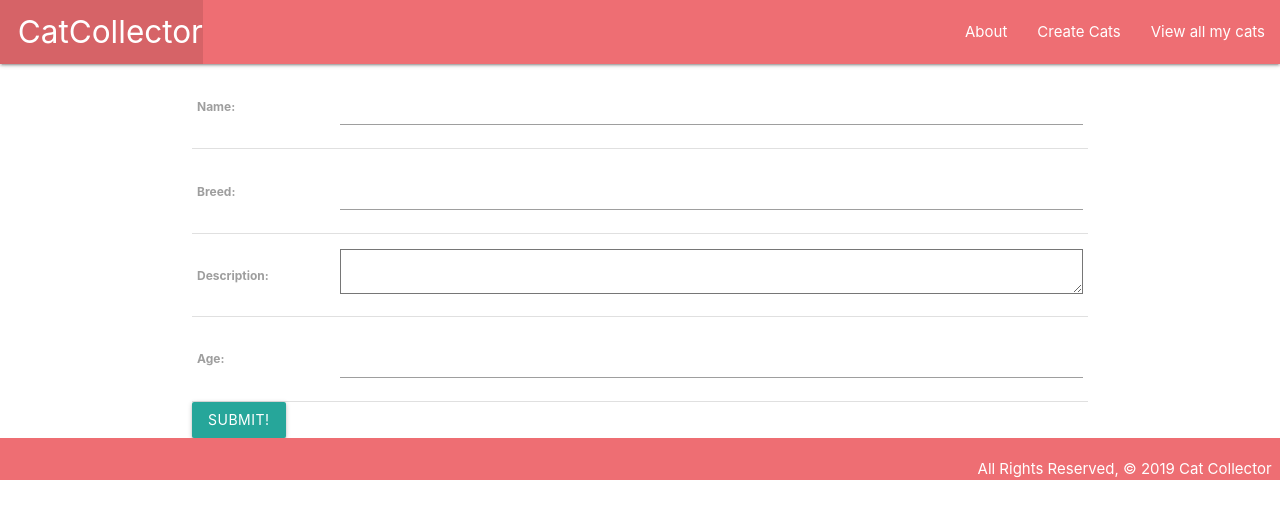
After one commit to jquan114/Django_cat_collector, a Django app: page /cats/create/ in a window 1280 px wide. The commit adds this page. Shown: the top 519 px of the page. Run offline with Django 4.2, Linux system fonts and the light colour scheme.

Commit message:
wip: added a form

```diff
--- a/main_app/templates/base.html
+++ b/main_app/templates/base.html
@@ -22,8 +22,9 @@
                     </li>
                 </ul>
                 <ul class="right">
-                    <li><a href="/about">About</a></li>
-                    <li><a href="/cats">View all my cats</a></li>
+                    <li><a href="{% url 'about' %}">About</a></li>
+                    <li><a href="{% url 'cats_create' %}">Create Cats</a></li>
+                    <li><a href="{% url 'index' %}">View all my cats</a></li>
                 </ul>
             </div>
         </nav>
--- /dev/null
+++ b/main_app/templates/main_app/cat_form.html
@@ -0,0 +1,12 @@
+{% extends 'base.html' %} {% block content %}
+<!-- Leaving the action empty makes the form post to the same url used to display it -->
+<form action="" method="post">
+    <!-- Django requires the following for security purposes -->
+    {% csrf_token %}
+    <table>
+        <!-- Render the inputs inside of <tr>s & <td>s -->
+        {{ form.as_table }}
+    </table>
+    <input type="submit" value="Submit!" class="btn" />
+</form>
+{% endblock %}
--- a/main_app/urls.py
+++ b/main_app/urls.py
@@ -8,4 +8,6 @@ urlpatterns = [
     path('about/', views.about, name='about'),
     path('cats/', views.cats_index, name='index'),
     path('cats/<int:cat_id>/', views.cats_detail, name='detail'),
+    #new route use to show a form and create a cat
+    path('cats/create/',views.CatCreate.as_view(), name='cats_create'),
 ]
--- a/main_app/views.py
+++ b/main_app/views.py
@@ -1,4 +1,5 @@
 from django.shortcuts import render
+from django.views.generic.edit import CreateView
 from .models import Cat
 
 # Create your views here.
@@ -28,3 +29,8 @@ def cats_index(request):
 def cats_detail(request, cat_id):
   cat = Cat.objects.get(id=cat_id)
   return render(request, 'cats/detail.html', { 'cat': cat })
+
+#the cud in crud
+class CatCreate(CreateView):
+  model = Cat
+  fields = '__all__'
```
